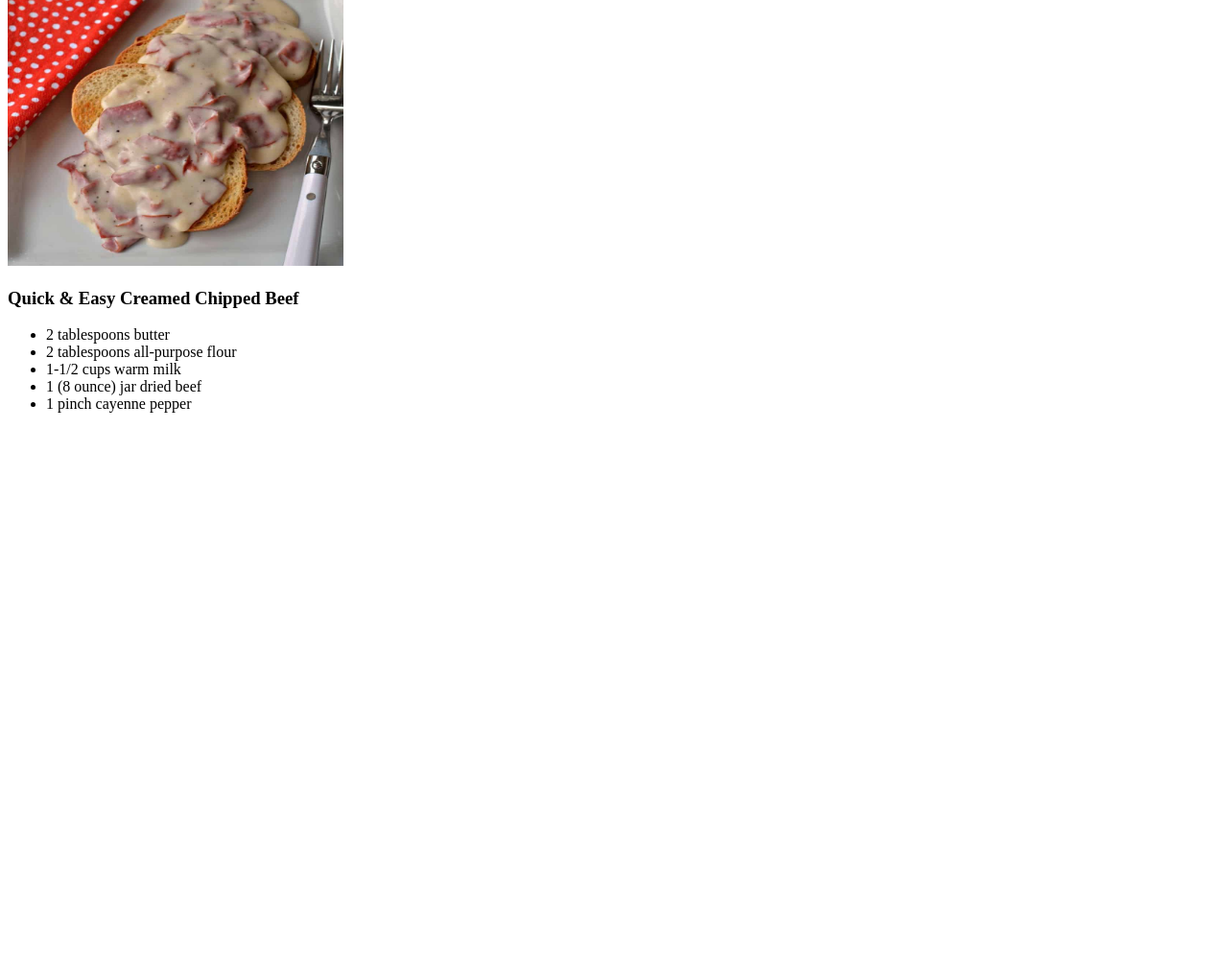
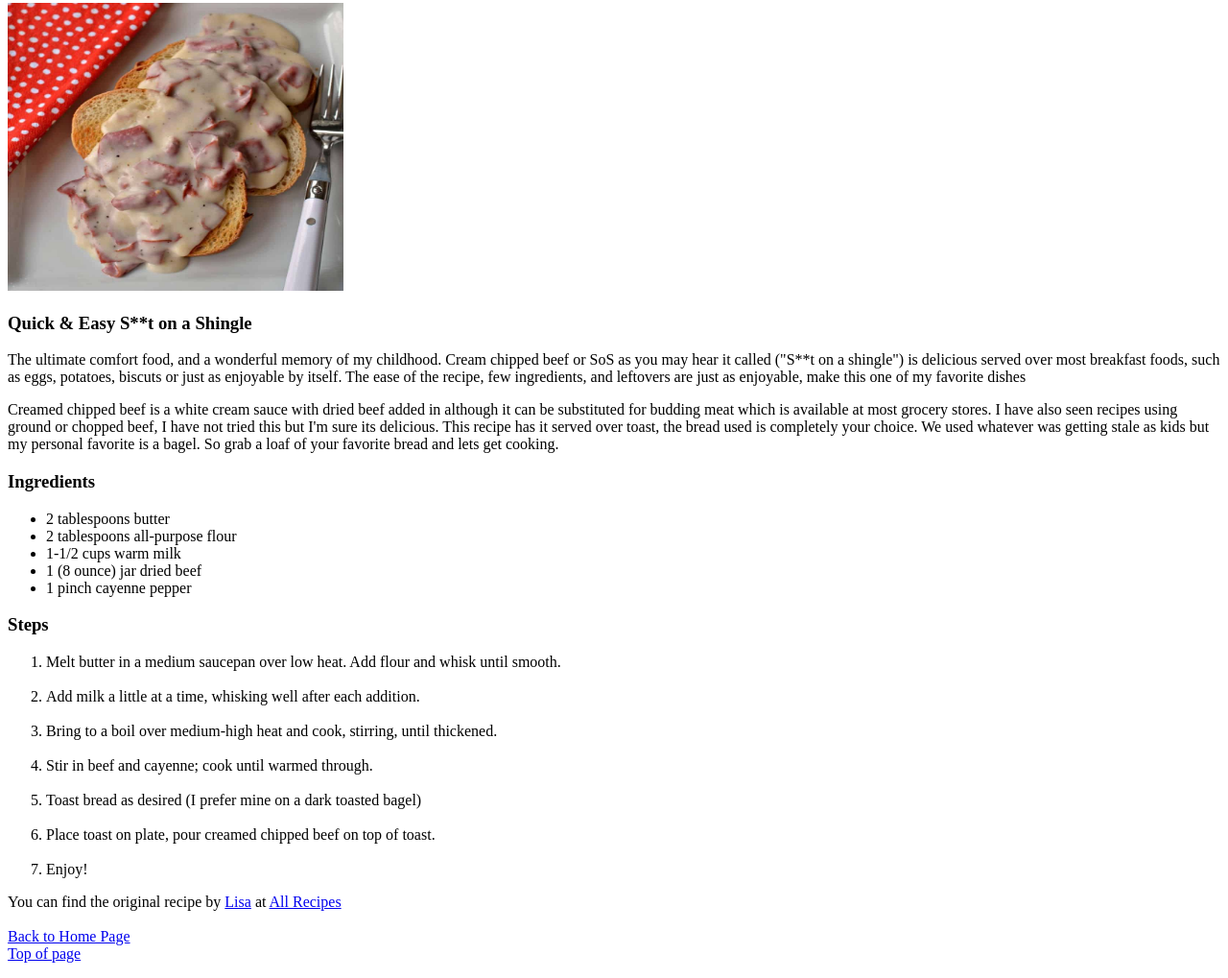
Before and after one commit to Tmac718/odin-recipes, a plain HTML site: page recipes/sos.html in a window 1280 px wide. Shown: the part 103-1122 px from the top of the page at 96% size. Before the commit the page ends 800 px from the top, so only its background shows below. Drawn offline with Linux system fonts and the light colour scheme.

Commit message:
steps list/link to home & fix typos/incorrect link
fix link to wrong recipe website and incorrect author link.
create cooking instructions. link to home page and top  of page.
home page links placed at top and bottom. break lines added for easier
reading of steps. break lines removed from description to make paragraph
formatting easier when page is styled.

```diff
--- a/recipes/sos.html
+++ b/recipes/sos.html
@@ -7,11 +7,37 @@
 
 </head>
 <body>
+    <a name="top"></a>
+    <a href="../index.html">Back to Home Page</a><br>
+
     <h1>Creamed Chipped Beef</h1>
-    <img src="../images/cream_chipped_beef.jpg" alt="Cream chipped beef on toast"
+        <p><img src="../images/cream_chipped_beef.jpg" alt="Cream chipped beef on toast"
                 height="300" width="350"/>
+        </p>
 
-                <h3>Quick & Easy Creamed Chipped Beef</h3>
+            <h3>Quick & Easy S**t on a Shingle</h3>
+            <p>     The ultimate comfort food, and a wonderful memory of my childhood. Cream chipped beef
+                or SoS as you may hear it called ("S**t on a shingle") is delicious served over most
+                breakfast foods, such as eggs, potatoes, biscuts or just as enjoyable by itself. The ease
+                of the recipe, few ingredients, and leftovers are just as enjoyable, make this one of my
+                favorite dishes
+
+
+            </p>
+            <p>
+                    Creamed chipped beef is a white cream sauce with dried beef added in although it can be
+                substituted for budding meat which is available at most grocery stores. I have also seen
+                recipes using ground or chopped beef, I have not tried this but I'm sure its delicious.
+                This recipe has it served over toast, the bread used is completely your choice. We used
+                whatever was getting stale as kids but my personal favorite is a bagel. So grab a loaf
+                of your favorite bread and lets get cooking.
+            </p>
+
+
+
+
+            <h3>Ingredients</h3>
+        <p>
         <ul>
             <li>2 tablespoons butter</li>
             <li>2 tablespoons all-purpose flour</li>
@@ -20,6 +46,29 @@
             <li>1 pinch cayenne pepper</li>
 
         </ul>
+        </p>
+
+        <h3>Steps</h3>
+        <p>
+            <ol>
+                <li>Melt butter in a medium saucepan over low heat. Add flour and whisk until smooth.</li><br>
+                <li>Add milk a little at a time, whisking well after each addition.</li><br>
+                <li>Bring to a boil over medium-high heat and cook, stirring, until thickened. </li><br>
+                <li>Stir in beef and cayenne; cook until warmed through.</li><br>
+                <li>Toast bread as desired (I prefer mine on a dark toasted bagel)</li><br>
+                <li>Place toast on plate, pour creamed chipped beef on top of toast. </li><br>
+                <li>Enjoy!</li>
+            </ol>
+        </p>
+        <p>
+            <p>You can find the original recipe by
+                <a href="https://www.allrecipes.com/cook/24325872">Lisa</a> at
+                <a href="https://www.allrecipes.com/recipe/20225/creamed-chipped-beef-on-toast/">All Recipes</a><br>
+                <br>
+                <a href="../index.html">Back to Home Page</a><br>
+                <a href="#top">Top of page</a>
+
+        </p>
 
 </body>
 
```
